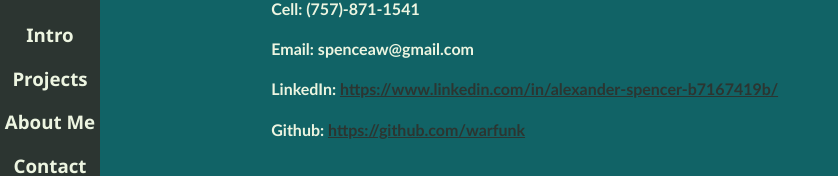
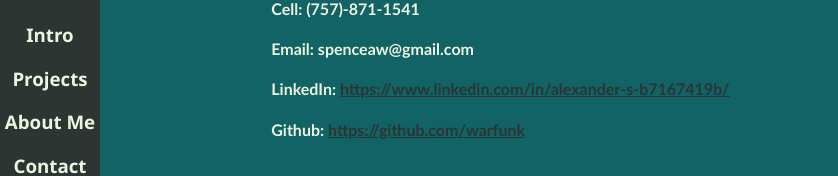
Before and after one commit to Warfunk/alexander-spencer, a React (Create React App) app: page / in a window 1280 px wide. Both pictures are taken after a click on the element "Contact". Shown: the part 226-402 px from the top of the page, without its empty margins (0-838 px from the left). Built offline with nearby package versions, Linux system fonts and the light colour scheme.

Commit message:
updated linkedin link

```diff
--- a/src/components/Contact.js
+++ b/src/components/Contact.js
@@ -12,10 +12,10 @@ const Contact = () => {
         <h4>
           LinkedIn:{' '}
           <a
-            href='https://www.linkedin.com/in/alexander-spencer-b7167419b/'
+            href='https://www.linkedin.com/in/alexander-s-b7167419b/'
             target='_blank'
           >
-            https://www.linkedin.com/in/alexander-spencer-b7167419b/
+            https://www.linkedin.com/in/alexander-s-b7167419b/
           </a>
         </h4>
         <h4>
--- a/src/components/nav/Nav.js
+++ b/src/components/nav/Nav.js
@@ -35,7 +35,7 @@ const Nav = ({ setPage }) => {
           </div>
           <div className='s2'>
             <a
-              href='https://www.linkedin.com/in/alexander-spencer-b7167419b/'
+              href='https://www.linkedin.com/in/alexander-s-b7167419b/'
               target='_blank'
             >
               <img src={linkedin} alt='github symbol' className='li' />
```
